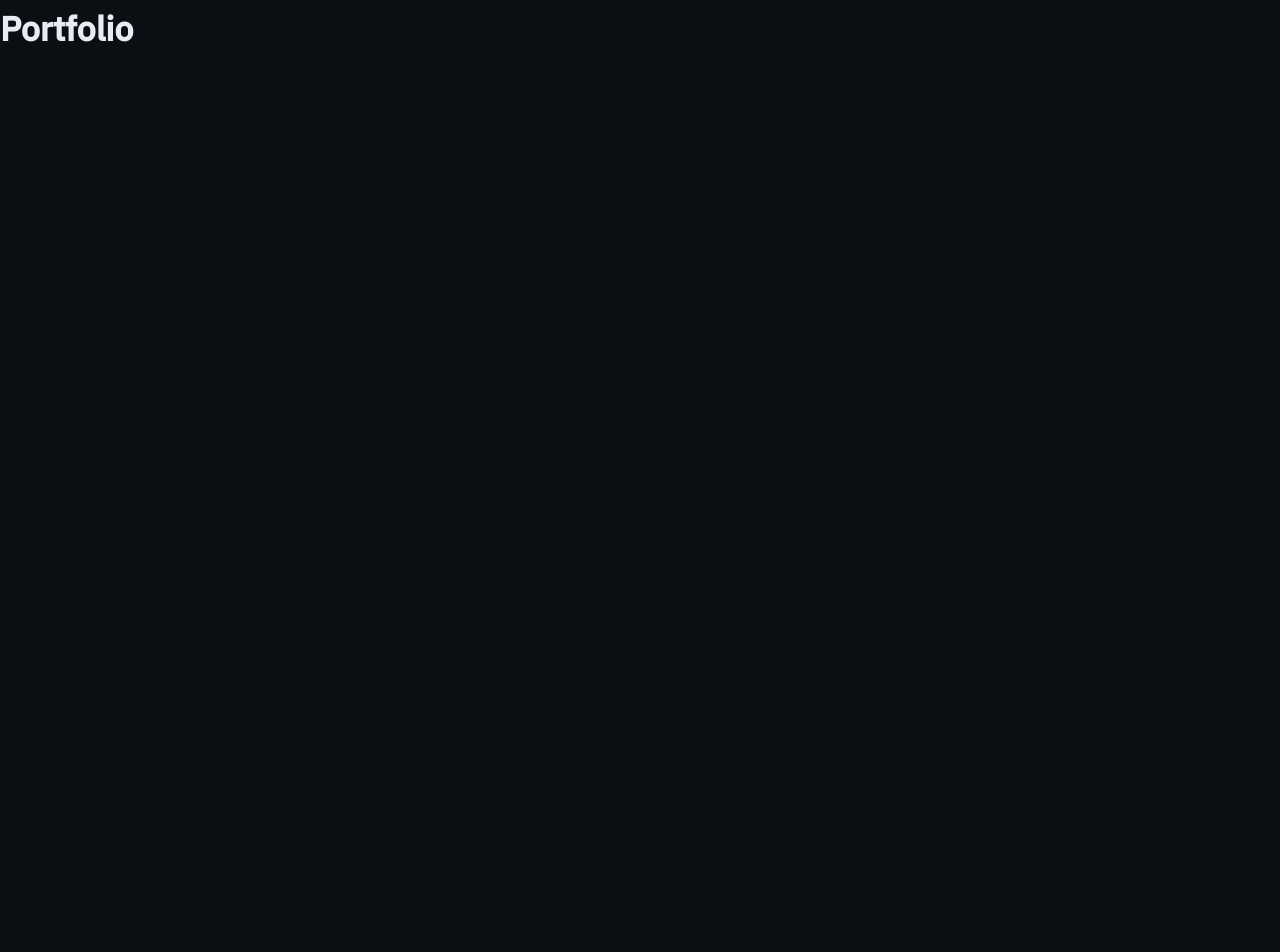
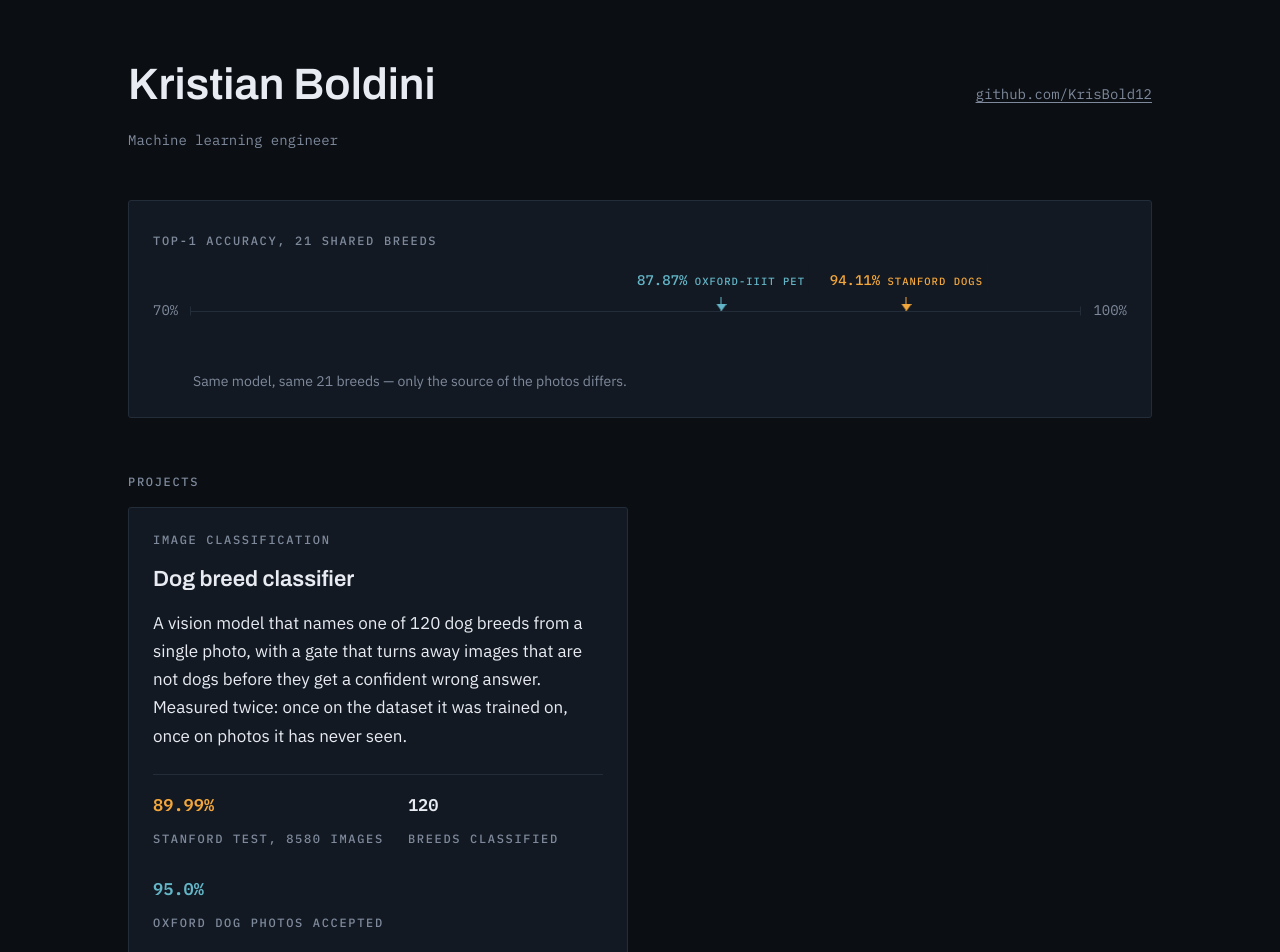
Before and after one commit to KrisBold12/portfolio, a React (Vite) app in the folder web/: page / in a window 1280 px wide. Shown: the top 952 px of the page. Before the commit the page ends 800 px from the top, so only its background shows below. Built offline with nearby package versions, Linux system fonts and the light colour scheme.

Commit message:
feature: build the home page (header, headline rail, project card)

```diff
--- /dev/null
+++ b/web/src/components/ProjectCard/ProjectCard.module.css
@@ -0,0 +1,68 @@
+.card {
+  display: block;
+  background: var(--panel);
+  border: 1px solid var(--rule);
+  border-radius: var(--radius);
+  padding: var(--s5);
+  text-decoration: none;
+  color: inherit;
+  transition: border-color 150ms;
+}
+
+.card:hover,
+.card:focus-visible {
+  border-color: var(--signal);
+}
+
+.eyebrow {
+  display: block;
+  margin-bottom: var(--s3);
+}
+
+.title {
+  font-family: var(--font-display);
+  font-size: var(--fs-h2);
+  font-weight: 600;
+  color: var(--bone);
+  margin-bottom: var(--s3);
+}
+
+.summary {
+  font-family: var(--font-body);
+  font-size: var(--fs-body);
+  line-height: 1.65;
+  color: var(--bone);
+  margin-bottom: var(--s5);
+  max-width: 68ch;
+}
+
+.figures {
+  display: flex;
+  flex-wrap: wrap;
+  gap: var(--s5);
+  margin: 0;
+  padding-top: var(--s4);
+  border-top: 1px solid var(--rule);
+}
+
+.figure {
+  display: flex;
+  flex-direction: column;
+  gap: var(--s1);
+  min-width: 0;
+}
+
+.figure dt {
+  order: 2;
+}
+
+.figureValue {
+  order: 1;
+  font-size: 1.0625rem;
+  font-weight: 600;
+  color: var(--bone);
+}
+
+.figureLabel {
+  margin: 0;
+}
--- /dev/null
+++ b/web/src/components/ProjectCard/ProjectCard.tsx
@@ -0,0 +1,41 @@
+import { Link } from 'react-router-dom'
+import Label from '../Label/Label'
+import Num from '../Num/Num'
+import type { Project } from '../../data/projects'
+import styles from './ProjectCard.module.css'
+
+type ProjectCardProps = {
+  project: Project
+}
+
+/**
+ * One project, one card, the whole card a single link (Task 3 brief: "The
+ * whole card is one link to the project route, focusable once, with a
+ * visible focus ring"). Figures carry the dataset colour convention — a
+ * figure's own `color`, if any, comes from `projects.ts`, never inferred
+ * here, matching how ReadoutRail's markers take their colour from the
+ * caller.
+ */
+function ProjectCard({ project }: ProjectCardProps) {
+  return (
+    <Link to={project.href} className={styles.card}>
+      <Label className={styles.eyebrow}>{project.domain}</Label>
+      <h3 className={styles.title}>{project.title}</h3>
+      <p className={styles.summary}>{project.summary}</p>
+      <dl className={styles.figures}>
+        {project.figures.map((figure) => (
+          <div className={styles.figure} key={figure.label}>
+            <dt>
+              <Label className={styles.figureLabel}>{figure.label}</Label>
+            </dt>
+            <dd className={styles.figureValue} style={figure.color ? { color: figure.color } : undefined}>
+              <Num>{figure.value}</Num>
+            </dd>
+          </div>
+        ))}
+      </dl>
+    </Link>
+  )
+}
+
+export default ProjectCard
--- /dev/null
+++ b/web/src/components/SiteHeader/SiteHeader.module.css
@@ -0,0 +1,40 @@
+.header {
+  display: flex;
+  flex-wrap: wrap;
+  align-items: baseline;
+  justify-content: space-between;
+  gap: var(--s3) var(--s5);
+}
+
+.identity {
+  display: flex;
+  flex-direction: column;
+  gap: var(--s2);
+}
+
+.name {
+  font-family: var(--font-display);
+  font-size: var(--fs-h1);
+  font-weight: 600;
+  color: var(--bone);
+}
+
+.role {
+  font-family: var(--font-data);
+  font-size: var(--fs-small);
+  color: var(--muted);
+}
+
+.github {
+  font-family: var(--font-data);
+  font-size: var(--fs-small);
+  color: var(--muted);
+  text-decoration: underline;
+  text-underline-offset: 3px;
+  transition: color 150ms;
+}
+
+.github:hover,
+.github:focus-visible {
+  color: var(--bone);
+}
--- /dev/null
+++ b/web/src/components/SiteHeader/SiteHeader.tsx
@@ -0,0 +1,29 @@
+import styles from './SiteHeader.module.css'
+
+const GITHUB_URL = 'https://github.com/KrisBold12'
+
+/**
+ * The identity block at the top of the home page: the owner's name in the
+ * display face, a mono role line, and a quiet text link to GitHub (not a
+ * button — Task 3 brief).
+ */
+function SiteHeader() {
+  return (
+    <header className={styles.header}>
+      <div className={styles.identity}>
+        <h1 className={styles.name}>Kristian Boldini</h1>
+        <span className={styles.role}>Machine learning engineer</span>
+      </div>
+      <a
+        className={styles.github}
+        href={GITHUB_URL}
+        target="_blank"
+        rel="noreferrer"
+      >
+        github.com/KrisBold12
+      </a>
+    </header>
+  )
+}
+
+export default SiteHeader
--- /dev/null
+++ b/web/src/data/projects.ts
@@ -0,0 +1,47 @@
+/**
+ * One entry per project card on the home page. Adding a project is a data
+ * edit here, not a markup change in Home.tsx or ProjectCard.tsx.
+ *
+ * `color` on a figure follows the site's dataset colour convention (Global
+ * Constraints, "Colour"): a figure measured on Stanford Dogs is `--signal`,
+ * one measured on Oxford-IIIT Pet is `--probe`. A figure that isn't
+ * attributable to either source (the size of the label space itself) carries
+ * no semantic colour and renders in `--bone`.
+ *
+ * Every value here matches projects/dog-breed/README.md exactly:
+ * - 89.99% top-1 on the 8580-image Stanford test split.
+ * - 120 breeds is the full Stanford Dogs taxonomy the model was trained on.
+ * - 95.0% of real Oxford dog photos are accepted by the OOD gate once its
+ *   threshold is calibrated on Oxford's dogs rather than on Stanford's own
+ *   validation split (README, "Rejecting what isn't a dog").
+ */
+export type ProjectFigure = {
+  value: string
+  label: string
+  color?: string
+}
+
+export type Project = {
+  slug: string
+  href: string
+  domain: string
+  title: string
+  summary: string
+  figures: ProjectFigure[]
+}
+
+export const projects: Project[] = [
+  {
+    slug: 'dog-breed',
+    href: '/projects/dog-breed',
+    domain: 'Image classification',
+    title: 'Dog breed classifier',
+    summary:
+      'A vision model that names one of 120 dog breeds from a single photo, with a gate that turns away images that are not dogs before they get a confident wrong answer. Measured twice: once on the dataset it was trained on, once on photos it has never seen.',
+    figures: [
+      { value: '89.99%', label: 'Stanford test, 8580 images', color: 'var(--signal)' },
+      { value: '120', label: 'breeds classified' },
+      { value: '95.0%', label: 'Oxford dog photos accepted', color: 'var(--probe)' },
+    ],
+  },
+]
--- /dev/null
+++ b/web/src/pages/Home.module.css
@@ -0,0 +1,34 @@
+/* Layout gutters per Global Constraints: 24px below 768px, 48px at and
+   above it. Content column caps at 1120px. */
+.page {
+  max-width: 1120px;
+  margin: 0 auto;
+  padding: var(--s6) var(--s5);
+  display: grid;
+  gap: var(--s7);
+}
+
+@media (min-width: 768px) {
+  .page {
+    padding: var(--s7) var(--s7);
+  }
+}
+
+.projectsHeading {
+  margin-bottom: var(--s4);
+}
+
+.grid {
+  display: grid;
+  grid-template-columns: 1fr;
+  gap: var(--s5);
+  list-style: none;
+  margin: 0;
+  padding: 0;
+}
+
+@media (min-width: 900px) {
+  .grid {
+    grid-template-columns: 1fr 1fr;
+  }
+}
--- a/web/src/pages/Home.tsx
+++ b/web/src/pages/Home.tsx
@@ -1,7 +1,54 @@
+import Label from '../components/Label/Label'
+import Num from '../components/Num/Num'
+import Panel from '../components/Panel/Panel'
+import ProjectCard from '../components/ProjectCard/ProjectCard'
+import ReadoutRail from '../components/ReadoutRail/ReadoutRail'
+import SiteHeader from '../components/SiteHeader/SiteHeader'
+import { projects } from '../data/projects'
+import styles from './Home.module.css'
+
+/**
+ * The home page: identity, the site's thesis as a single ReadoutRail, then
+ * the projects grid. Task 3 (docs/plans/web-frontend.md).
+ */
 function Home() {
   return (
-    <main>
-      <h1>Portfolio</h1>
+    <main className={styles.page}>
+      <SiteHeader />
+
+      <Panel>
+        <ReadoutRail
+          title="Top-1 accuracy, 21 shared breeds"
+          min={70}
+          max={100}
+          unit="%"
+          markers={[
+            {
+              value: 94.11,
+              label: 'Stanford Dogs',
+              color: 'var(--signal)',
+              caption: (
+                <>
+                  Same model, same <Num>21</Num> breeds — only the source of the photos
+                  differs.
+                </>
+              ),
+            },
+            { value: 87.87, label: 'Oxford-IIIT Pet', color: 'var(--probe)' },
+          ]}
+        />
+      </Panel>
+
+      <section>
+        <Label className={styles.projectsHeading}>Projects</Label>
+        <ul className={styles.grid}>
+          {projects.map((project) => (
+            <li key={project.slug}>
+              <ProjectCard project={project} />
+            </li>
+          ))}
+        </ul>
+      </section>
     </main>
   )
 }
```
